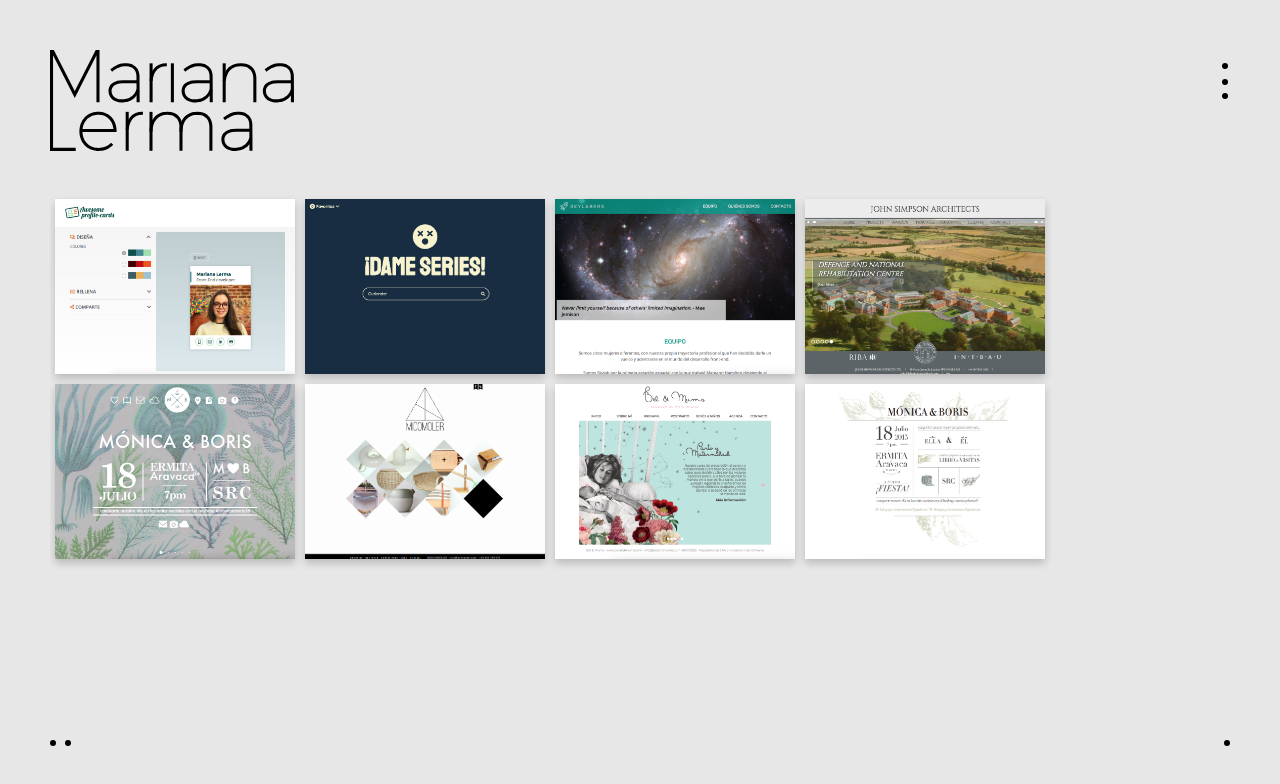
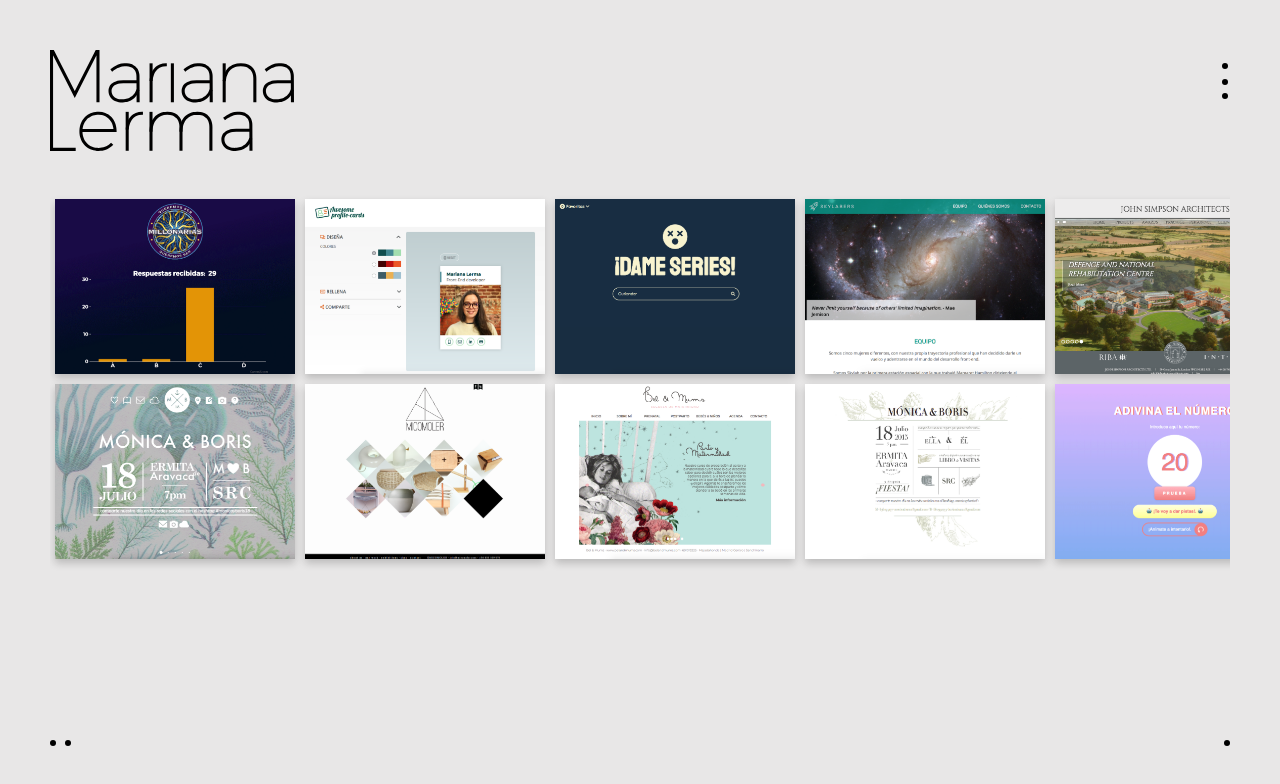
Before and after one commit to marianalfr/portfolio-react, a React app: page /#/es/portfolio in a window 1280 px wide. Built offline with nearby package versions, Linux system fonts and the light colour scheme; some packages are replaced by stand-ins of ours.

Commit message:
Add two projects

```diff
--- a/src/data/projectsSp.js
+++ b/src/data/projectsSp.js
@@ -1,9 +1,16 @@
 const projectsSp = [
+    {
+        name: "Voting App",
+        description: "Aplicación para votar la respuesta a una pregunta. Javascript, Node, Express, MongoDB, pm2 y AWS",
+        repoLink: "https://github.com/marianalfr/demo-voting-app",
+        pagesLink: "https://github.com/marianalfr/demo-voting-app",
+        image: require('../images/Voting-App-Mariana-Lerma.png')
+    },
     {
         name: "A. Profile Cards",
         description: "Aplicación realizada en Adalab con html/sass y vanilla javascript y posterior migración a React.",
-        repoLink: "https://github.com/marianalfr/awesome-profile-cards",
-        pagesLink: "https://marianalfr.github.io/awesome-profile-cards/",
+        repoLink: "https://github.com/marianalfr/awesome-profile-cards-react",
+        pagesLink: "https://marianalfr.github.io/awesome-profile-cards-react/",
         image: require('../images/Awesome-profile-cards-Mariana-Lerma.png')
     },
     {
@@ -54,6 +61,13 @@ const projectsSp = [
         repoLink: "https://github.com/marianalfr/monica-y-boris",
         pagesLink: "https://marianalfr.github.io/monica-y-boris/",
         image: require('../images/MB-Mariana-Lerma.png')
+    },
+    {
+        name: "Adivina el número",
+        description: "Sencillo juego desarrollado con javascript como práctica en Adalab.",
+        repoLink: "https://github.com/marianalfr/guess-the-number",
+        pagesLink: "http://beta.adalab.es/evaluacion-intermedia-modulo-2-marianalfr/",
+        image: require('../images/Guess-the-number-Mariana-Lerma.png')
     }
 ];
 
--- a/src/styles/pages/_portfolio.scss
+++ b/src/styles/pages/_portfolio.scss
@@ -18,21 +18,21 @@
         display: grid;
         justify-items: center;
         grid-template-columns: 100%;
-        grid-template-rows: repeat(8, 185px);
+        grid-template-rows: repeat(10, 185px);
         overflow-y: auto;
 
         @include media(550px){
             height: calc(100vh - 220px);
             margin-top: 100px;
             grid-template-columns: repeat(2, 250px);
-            grid-template-rows: repeat(4, 185px);
+            grid-template-rows: repeat(5, 185px);
             overflow-x: scroll;
         }
 
         @include media($tablet){
             height: calc(100vh - 220px);
             margin-top: 220px;
-            grid-template-columns: repeat(4, 250px);
+            grid-template-columns: repeat(5, 250px);
             grid-template-rows: minmax(185px, 1fr) 185px minmax(185px, 1fr) 185px;
             overflow-x: scroll;
         }
```
Also changed, not shown: src/images/Guess-the-number-Mariana-Lerma.png (added), src/images/Voting-App-Mariana-Lerma.png (added).
